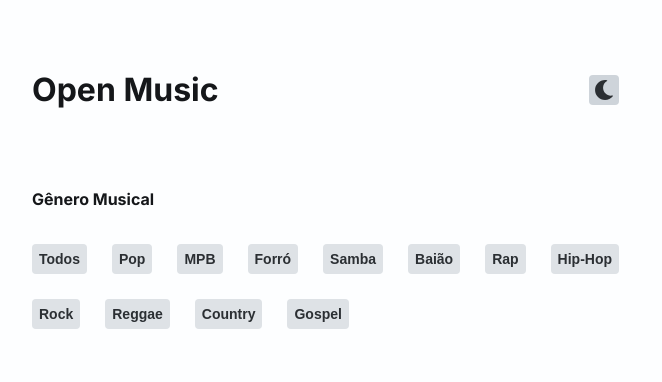
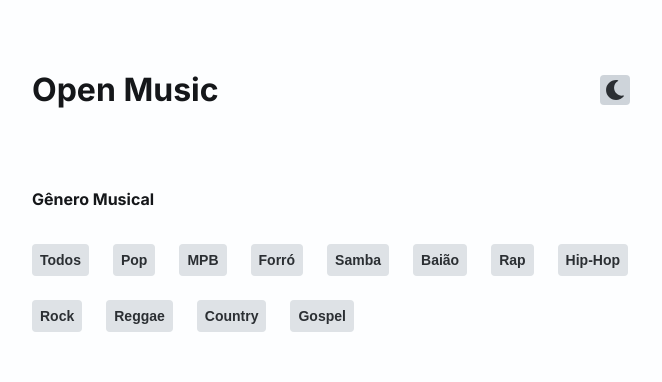
Before and after one commit to Kenzie-Academy-Brasil-Developers/open-music-baseNadjaKellyKenzie, a plain HTML site: page index.html in a window 1280 px wide. Shown: the top 382 px of the page, without its empty margins (518-1180 px from the left). Drawn offline with Linux system fonts and the light colour scheme.

Commit message:
correção

```diff
--- a/src/styles/index.css
+++ b/src/styles/index.css
@@ -2,7 +2,7 @@
 
 header {
     display: flex;
-    gap: 370px;
+    gap: 381px;
     margin-left: 550px;
     align-items: center;
     margin-top: 70px;
@@ -45,9 +45,10 @@ main h2 {
 #buttons__filter-music {
     display: flex;
     margin-top: 35px;
-    gap: 25px;
+    gap: 24px;
     flex-wrap: wrap;
     width: 600px;
+
 }
 
 #buttons__filter-music button {
@@ -58,13 +59,17 @@ main h2 {
     color: var(--color-grey-2);
     font-size: var(--font-3);
     font-weight: bold;
-    border: none;
+    border: 1px solid transparent;
+    box-sizing: border-box
 }
 
 #buttons__filter-music button:hover {
     background-color: var(--color-disable-fixed);
     color: var(--color-white-fixed);
     border: 1px solid var(--color-white-fixed);
+    transition: none;
+    animation: none;
+    box-sizing: border-box
 
 }
 
@@ -130,6 +135,7 @@ img {
 .button__filter-value {
     display: flex;
     flex-direction: column;
+    width: 595px;
 }
 
 .infoInput {
```
